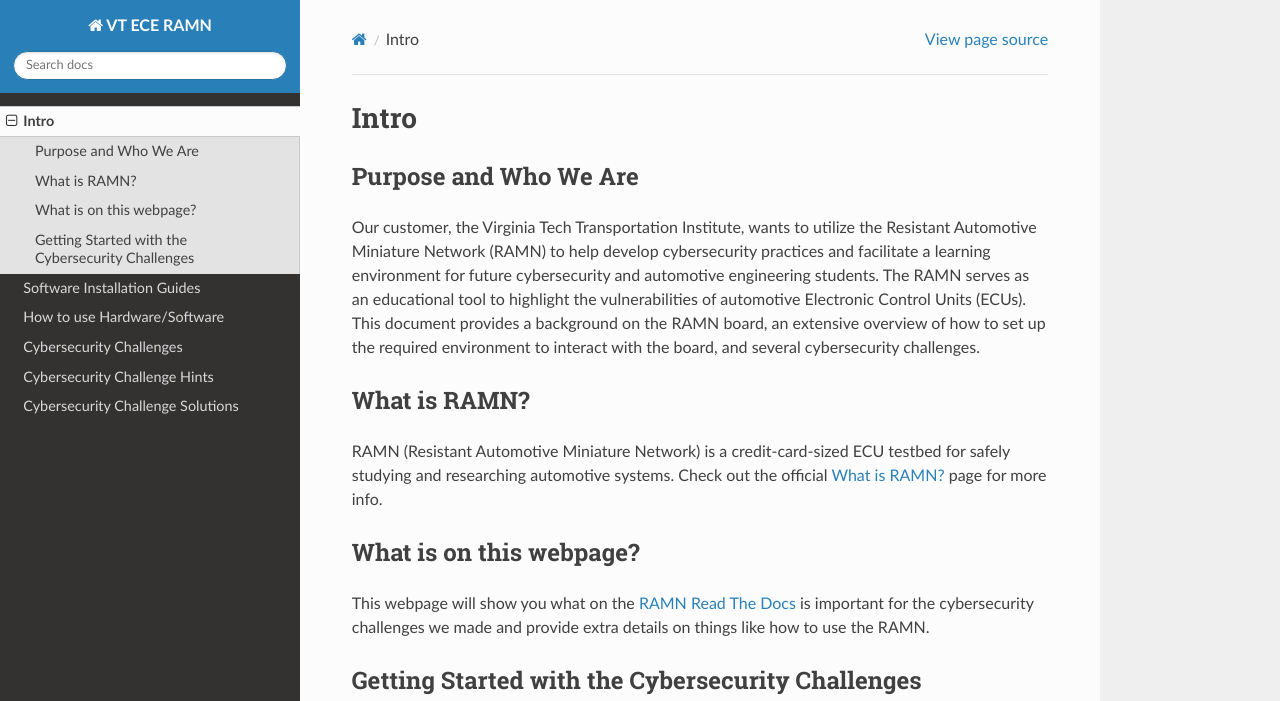
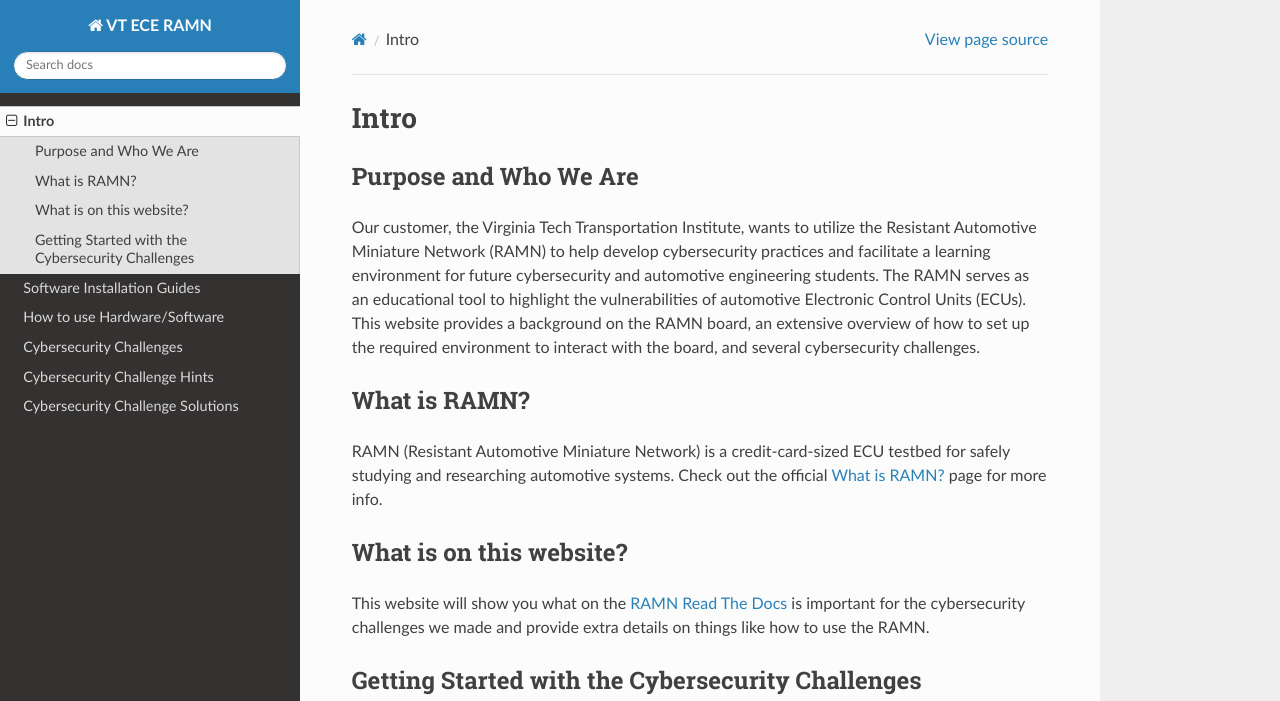
Before and after one commit to JonasvonStein/F25-04-Drive-Secure-Teaching-Automotive-Cybersecurity-with-RAMN, a Sphinx documentation site: the page built from docs/introduction.rst, in a window 1280 px wide and 1125 px high. Shown: the top 701 px of the window. Built offline with Sphinx 7.4.7 and the Read the Docs theme 3.1.0, drawn with Linux system fonts in a browser that asks for light colours; pages that are not in the unit, such as notebooks, are missing from menus.

Commit message:
Update introduction.rst

```diff
--- a/docs/introduction.rst
+++ b/docs/introduction.rst
@@ -9,7 +9,7 @@
 Our customer, the Virginia Tech Transportation Institute, wants to utilize the Resistant Automotive Miniature Network (RAMN) to help develop
 cybersecurity practices and facilitate a learning environment for future cybersecurity and automotive engineering students.
 The RAMN serves as an educational tool to highlight the vulnerabilities of automotive Electronic Control Units (ECUs).
-This document provides a background on the RAMN board, an extensive overview of how to set up the required environment to interact with the board, and several cybersecurity challenges.
+This website provides a background on the RAMN board, an extensive overview of how to set up the required environment to interact with the board, and several cybersecurity challenges.
 
 What is RAMN?
 -------------
@@ -18,10 +18,10 @@
 Check out the official `What is RAMN? <https://ramn.readthedocs.io/en/latest/general.html>`_ page for more info.
 
 
-What is on this webpage?
+What is on this website?
 ------------------------
 
-This webpage will show you what on the `RAMN Read The Docs <https://ramn.readthedocs.io/en/latest/>`_
+This website will show you what on the `RAMN Read The Docs <https://ramn.readthedocs.io/en/latest/>`_
 is important for the cybersecurity challenges we made and provide extra details on things like how to use the RAMN.
 
 
```
